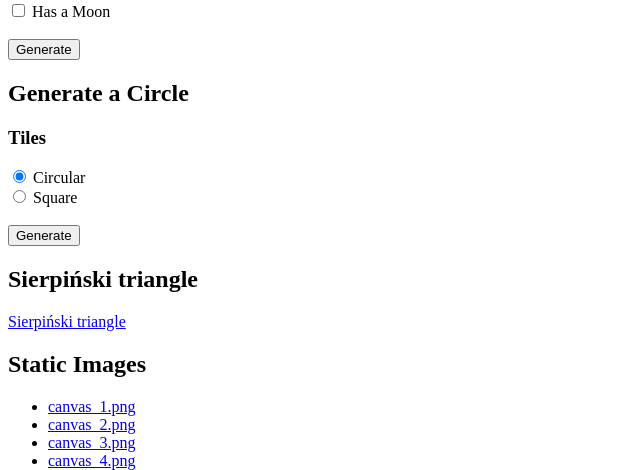
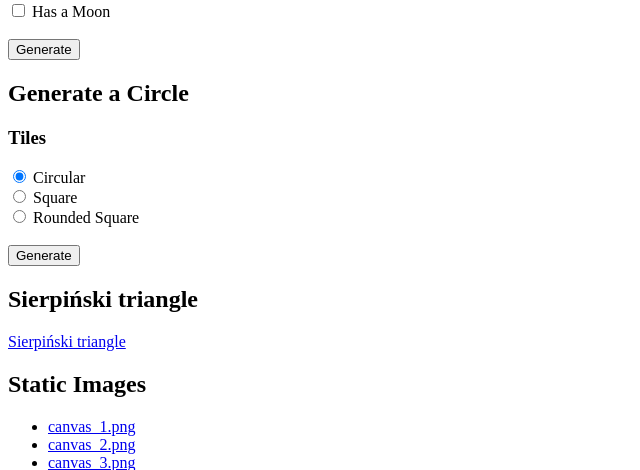
Before and after one commit to johneastman/gen_art, a Flask app: page / in a window 1280 px wide. Shown: the part 164-634 px from the top of the page, without its empty margins (0-640 px from the left). Run offline with Flask 3, Linux system fonts and the light colour scheme.

Commit message:
rounded squares

```diff
--- a/app.py
+++ b/app.py
@@ -35,8 +35,8 @@ def image(filename):
     return send_file(static_path, mimetype="image/png")
 
 
-@app.route("/circle", methods=["POST"])
-def circle():
+@app.route("/tile", methods=["POST"])
+def tile():
     tile_type = request.form.get("tile", "circle")
 
     # outer-most circle in which other circles reside
@@ -51,11 +51,15 @@ def circle():
 
         x, y = Circle.generate(main.x, main.y, main.radius - radius)
 
-        circle_kwargs = {**{
-            "fill_color": choice(colors),
-            **({"border_color": "white", "border_width": BORDER_WIDTH}
-            if tile_type == "square" else {})
-        }}
+        circle_kwargs = {
+            "fill_color": choice(colors)
+        }
+
+        if tile_type in ("square", "round-square"):
+            circle_kwargs.update(
+                [("border_color", "white"), ("border_width", BORDER_WIDTH)]
+            )
+
         c = Circle(x, y, radius, **circle_kwargs)
 
         if not intersect(circles, c):
@@ -71,6 +75,9 @@ def circle():
                 draw.ellipse(shape_box, **c.display_kwargs)
             case "square":
                 draw.rectangle(shape_box, **c.display_kwargs)
+            case "round-square":
+                draw.rounded_rectangle(
+                    shape_box, **c.display_kwargs, radius=c.width * 0.7)
             case _:
                 draw.ellipse(shape_box, **c.display_kwargs)
 
--- a/templates/index.html
+++ b/templates/index.html
@@ -18,12 +18,17 @@
 
     <h2>Generate a Circle</h2>
     <h3>Tiles</h3>
-    <form action="/circle" method="post" target="_blank">
+    <form action="/tile" method="post" target="_blank">
+
+        <!-- Tile shape -->
         <input type="radio" id="circle" name="tile" value="circle" checked>
         <label for="circle">Circular</label><br>
 
         <input type="radio" id="square" name="tile" value="square">
-        <label for="square">Square</label><br><br>
+        <label for="square">Square</label><br>
+
+        <input type="radio" id="round-square" name="tile" value="round-square">
+        <label for="round-square">Rounded Square</label><br><br>
 
         <button type="submit">Generate</button>
     </form>
```
